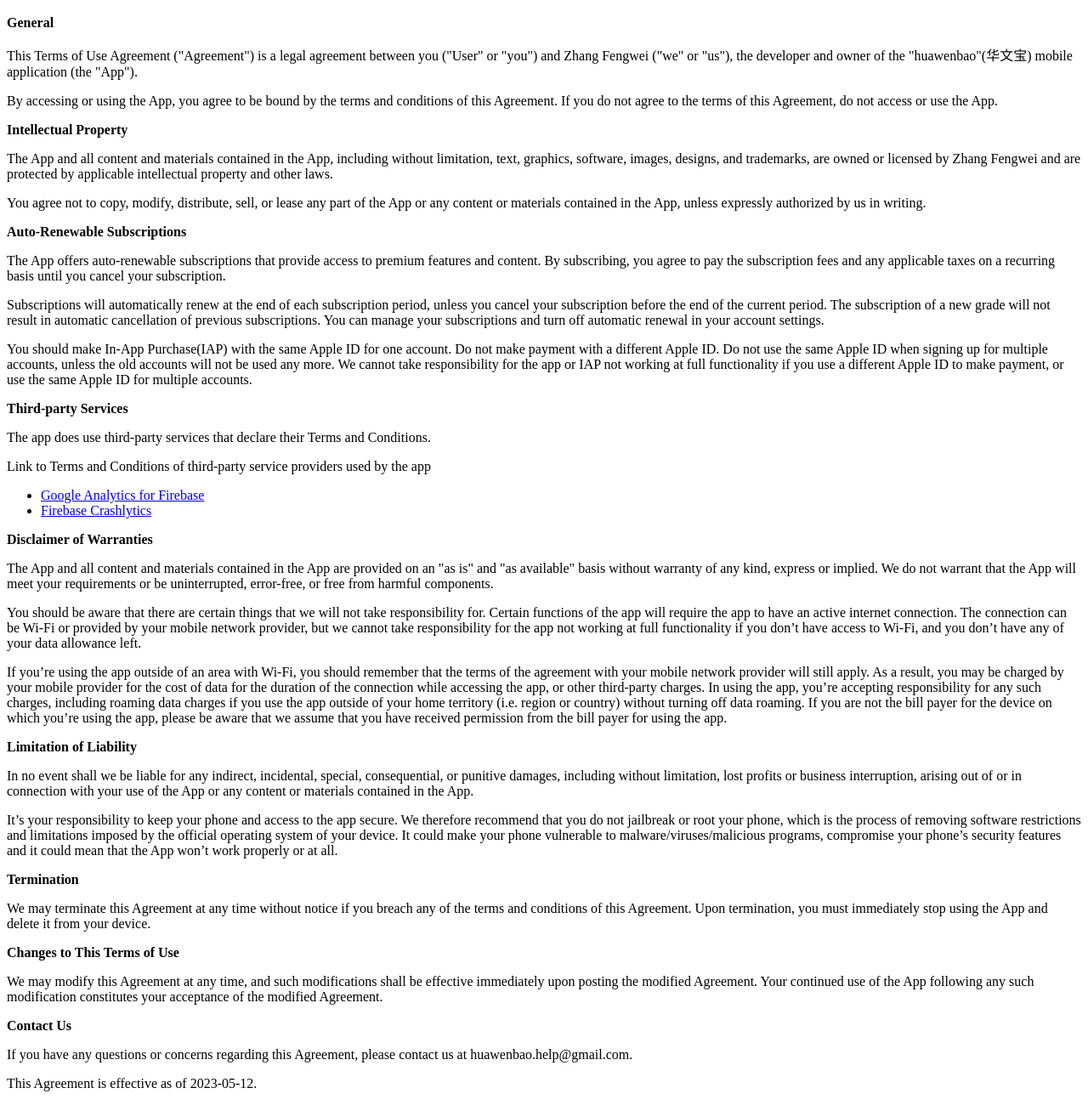
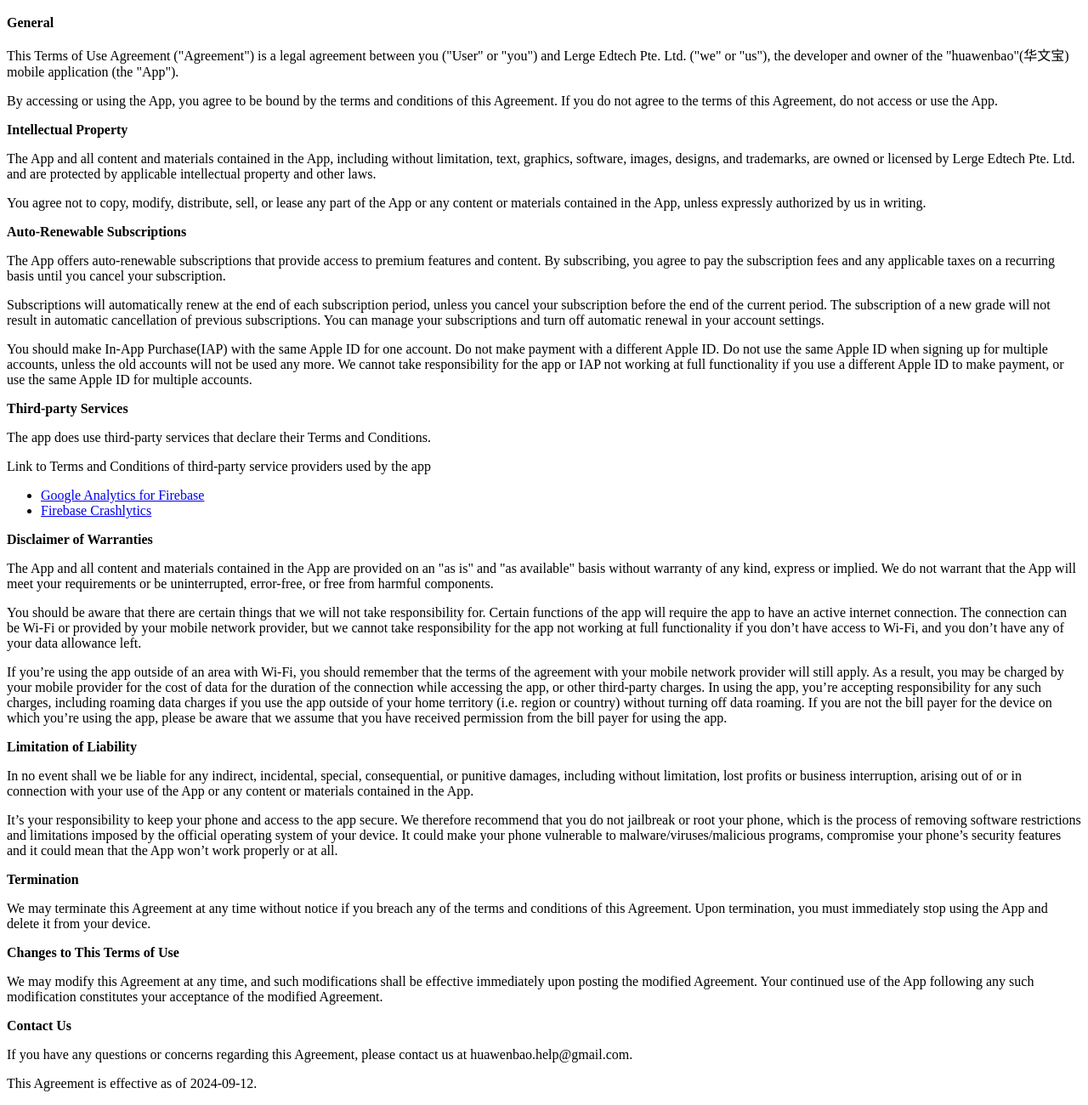
Before and after one commit to Alpha-Z/huawenbao.github.io, a plain HTML site: page terms/index.html in a window 1280 px wide. Shown: the part 37-1337 px from the top of the page at 85% size. Drawn offline with Linux system fonts and the light colour scheme.

Commit message:
Change my name to Lerge Edtech Pte. Ltd.

```diff
--- a/terms/index.html
+++ b/terms/index.html
@@ -1,11 +1,11 @@
 <h2><strong>Terms of Use (EULA)</strong></h2>
 
 <p><strong>General</strong></p>
-<p>This Terms of Use Agreement ("Agreement") is a legal agreement between you ("User" or "you") and Zhang Fengwei ("we" or "us"), the developer and owner of the "huawenbao"(华文宝) mobile application (the "App").</p>
+<p>This Terms of Use Agreement ("Agreement") is a legal agreement between you ("User" or "you") and Lerge Edtech Pte. Ltd. ("we" or "us"), the developer and owner of the "huawenbao"(华文宝) mobile application (the "App").</p>
 <p>By accessing or using the App, you agree to be bound by the terms and conditions of this Agreement. If you do not agree to the terms of this Agreement, do not access or use the App.</p>
 
 <p><strong>Intellectual Property</strong></p>
-<p>The App and all content and materials contained in the App, including without limitation, text, graphics, software, images, designs, and trademarks, are owned or licensed by Zhang Fengwei and are protected by applicable intellectual property and other laws.</p>
+<p>The App and all content and materials contained in the App, including without limitation, text, graphics, software, images, designs, and trademarks, are owned or licensed by Lerge Edtech Pte. Ltd. and are protected by applicable intellectual property and other laws.</p>
 <p>You agree not to copy, modify, distribute, sell, or lease any part of the App or any content or materials contained in the App, unless expressly authorized by us in writing.</p>
 
 <p><strong>Auto-Renewable Subscriptions</strong></p>
@@ -39,4 +39,4 @@
 <p><strong>Contact Us</strong></p>
 <p>If you have any questions or concerns regarding this Agreement, please contact us at huawenbao.help@gmail.com.</p>
 
-<p>This Agreement is effective as of 2023-05-12.</p>
+<p>This Agreement is effective as of 2024-09-12.</p>
```
Also changed, not shown: index.html (+2 -2 lines).
